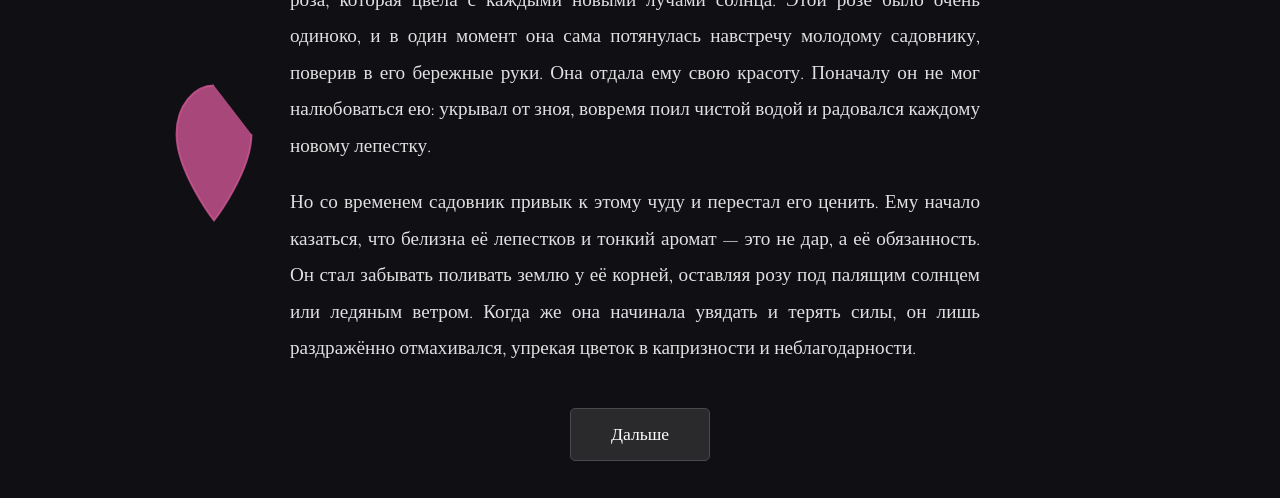
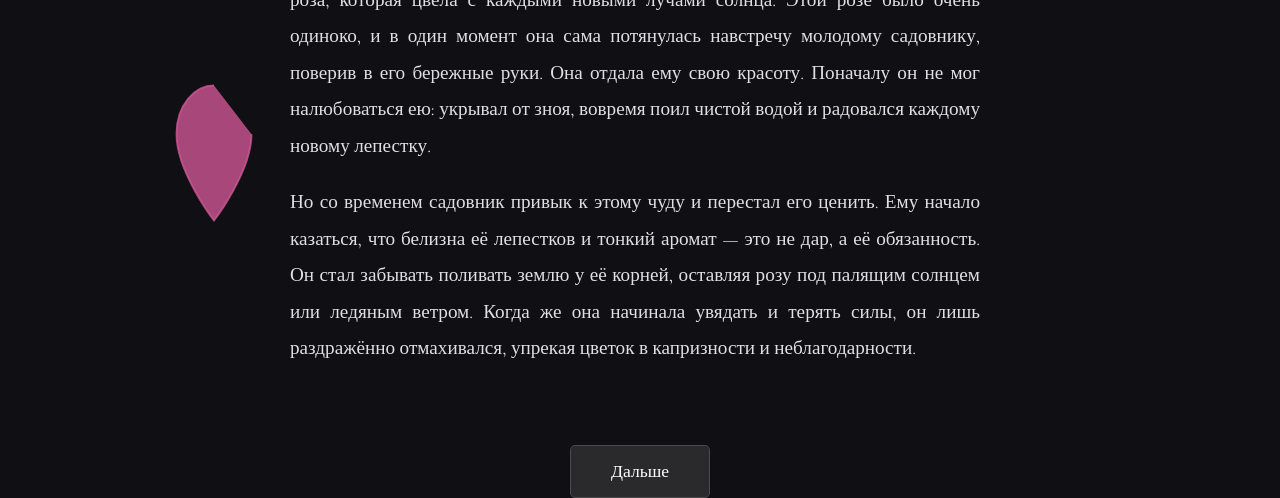
Before and after one commit to Stanislav-Karpushev/Skazka, a plain HTML site: page index.html in a window 1280 px wide. Shown: the part 302-800 px from the top of the page. Drawn offline with nearby package versions, Linux system fonts and the light colour scheme; a web font is replaced by a local one.

Commit message:
Update index.html
теперь финал

```diff
--- a/index.html
+++ b/index.html
@@ -109,12 +109,12 @@
         justify-content: center;
         transition: transform 0.8s cubic-bezier(0.22, 1, 0.36, 1);
 
-        /* Значение по умолчанию для ПК */
+
         margin-top: 120px;
-        padding: 20px 40px;
+        padding: 0 40px;
       }
 
-      /* Медиа-запрос для мобильных: увеличиваем отступ */
+      /* Медиа-запрос для мобильных */
       @media (max-width: 768px) {
         .slider {
           margin-top: 200px;
@@ -127,10 +127,13 @@
         left: 0;
         width: 100%;
         height: 100%;
+
+
         display: flex;
         flex-direction: column;
         justify-content: flex-start;
         align-items: center;
+
         padding: 0 40px;
         text-align: justify;
         opacity: 0;
@@ -152,6 +155,10 @@
         overflow-y: auto;
         padding-right: 10px;
         padding-bottom: 60px;
+
+
+        flex-grow: 1;
+
         padding-top: 0;
         scrollbar-width: none;
         -ms-overflow-style: none;
@@ -179,15 +186,14 @@
         margin-bottom: 20px;
       }
 
+      /* КНОПКИ */
       .controls {
-        margin-top: 30px;
-        z-index: 3;
+        margin-top: auto;
+        z-index: 10;
         width: 100%;
         display: flex;
         justify-content: center;
         position: relative;
-        bottom: 0;
-        left: 0;
       }
 
       .next-btn {
@@ -257,6 +263,7 @@
           <p>В одном светлом и уютном, открытом солнцу саду росла дивная и прекрасная белая роза, которая цвела с каждыми новыми лучами солнца. Этой розе было очень одиноко, и в один момент она сама потянулась навстречу молодому садовнику, поверив в его бережные руки. Она отдала ему свою красоту. Поначалу он не мог налюбоваться ею: укрывал от зноя, вовремя поил чистой водой и радовался каждому новому лепестку.</p>
           <p>Но со временем садовник привык к этому чуду и перестал его ценить. Ему начало казаться, что белизна её лепестков и тонкий аромат — это не дар, а её обязанность. Он стал забывать поливать землю у её корней, оставляя розу под палящим солнцем или ледяным ветром. Когда же она начинала увядать и терять силы, он лишь раздражённо отмахивался, упрекая цветок в капризности и неблагодарности.</p>
         </div>
+        <!-- КНОПКИ -->
         <div class="controls">
           <button class="next-btn" onclick="nextSlide()">Дальше</button>
         </div>
```
